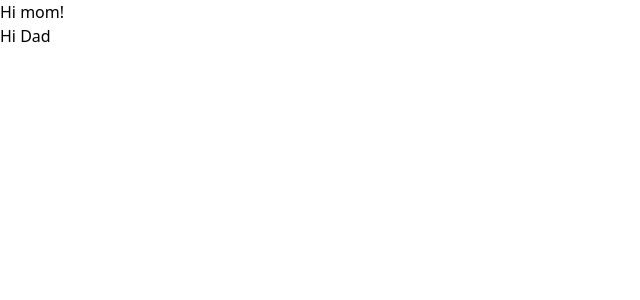
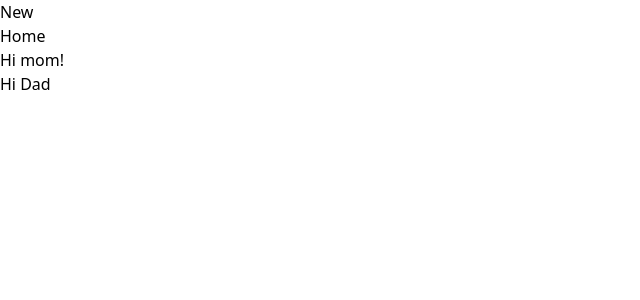
Before and after one commit to antonydesigns/bookworm, a React (Create React App) app in the folder client/: page / in a window 1280 px wide. Shown: the top 300 px of the page, without its empty margins (0-640 px from the left). Built offline with nearby package versions, Linux system fonts and the light colour scheme.

Commit message:
create navlinks
- add props for reusability

```diff
--- a/client/package.json
+++ b/client/package.json
@@ -8,6 +8,7 @@
     "@testing-library/user-event": "^13.5.0",
     "react": "^18.2.0",
     "react-dom": "^18.2.0",
+    "react-router-dom": "^6.8.2",
     "react-scripts": "5.0.1",
     "web-vitals": "^2.1.4"
   },
--- a/client/src/App.js
+++ b/client/src/App.js
@@ -1,8 +1,29 @@
+import { BrowserRouter, Routes, Route } from "react-router-dom";
 import "./css/tailwind.css";
+import Home from "./pages/Home";
+import NewBook from "./pages/NewBook";
+import UpdateBook from "./pages/UpdateBook";
+import Navbar from "./components/Navbar";
 
 function App() {
+  const props = {
+    paths: {
+      home: "/",
+      new: "/new",
+      update: "/update",
+    },
+  };
+
   return (
     <div className="App">
+      <BrowserRouter>
+        <Navbar props={props} />
+        <Routes>
+          <Route path={props.paths.home} element={<Home />} />
+          <Route path={props.paths.new} element={<NewBook />} />
+          <Route path={props.paths.update} element={<UpdateBook />} />
+        </Routes>
+      </BrowserRouter>
       <p>Hi mom!</p>
       <h1>Hi Dad</h1>
     </div>
--- /dev/null
+++ b/client/src/components/Navbar.js
@@ -0,0 +1,15 @@
+import { Link } from "react-router-dom";
+
+function Navbar({ props }) {
+  const paths = props.paths;
+
+  return (
+    <div>
+      <nav>
+        <Link to={paths.new}>New</Link>
+      </nav>
+    </div>
+  );
+}
+
+export default Navbar;
--- /dev/null
+++ b/client/src/pages/Home.js
@@ -0,0 +1,5 @@
+function Home() {
+  return <div>Home</div>;
+}
+
+export default Home;
--- /dev/null
+++ b/client/src/pages/NewBook.js
@@ -0,0 +1,5 @@
+function NewBook() {
+  return <div>NewBook</div>;
+}
+
+export default NewBook;
--- /dev/null
+++ b/client/src/pages/UpdateBook.js
@@ -0,0 +1,5 @@
+function UpdateBook() {
+  return <div>UpdateBook</div>;
+}
+
+export default UpdateBook;
```
Also changed, not shown: 1 other file (tests, documents, lock files or other folders).
